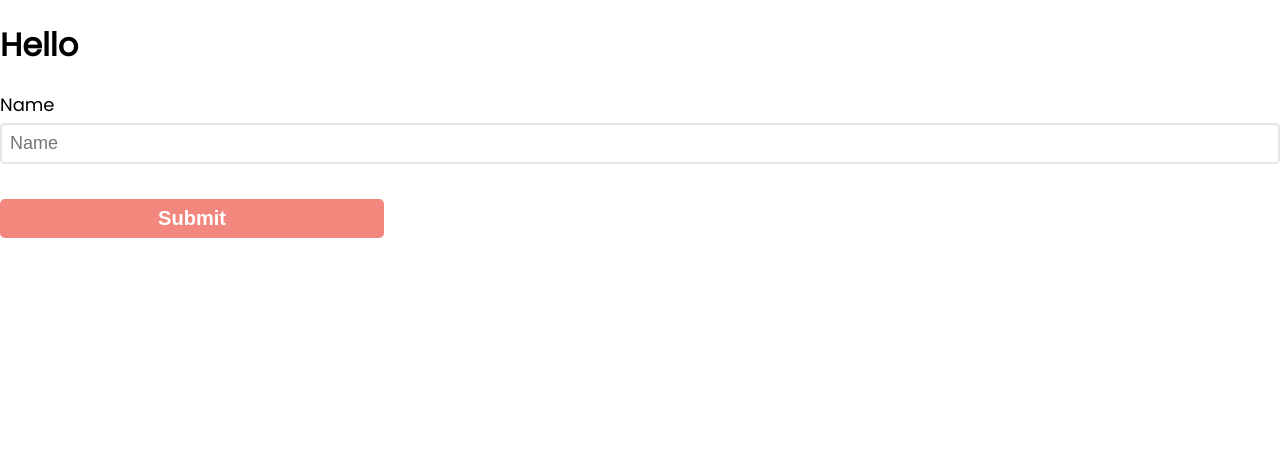
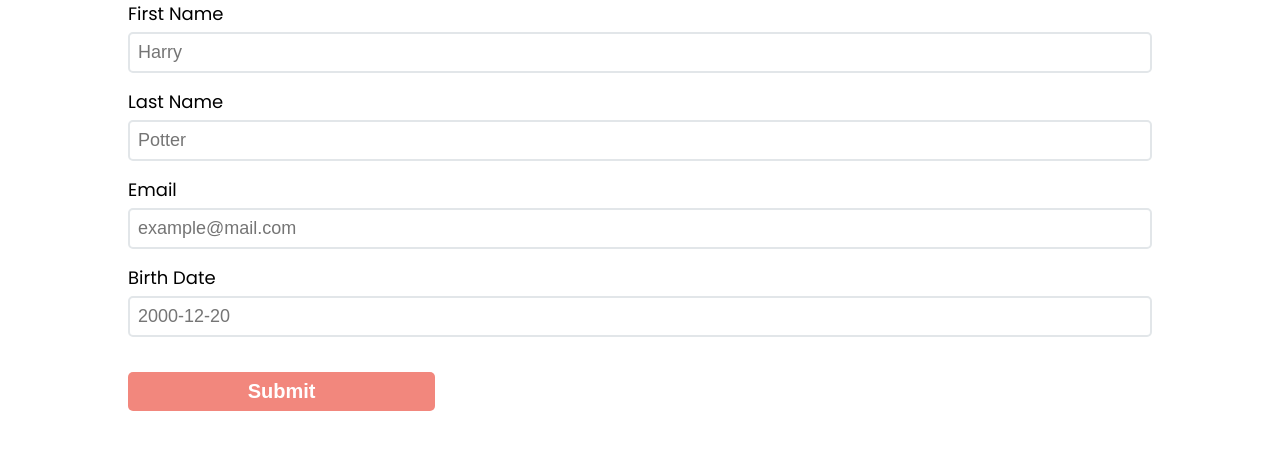
Before and after one commit to irminaj/final_task, a React (Create React App) app in the folder client/: page / in a window 1280 px wide. Shown: the top 450 px of the page. Built offline with nearby package versions, Linux system fonts and the light colour scheme.

Commit message:
Create Form component

```diff
--- a/client/src/App.js
+++ b/client/src/App.js
@@ -1,16 +1,13 @@
 import { Theme } from "./Theme";
 import GlobalCSS from "./globalStyles/GlobalStyles.style";
-import { Button } from "./components/button/Button";
-import { FormInput } from "./components/formInput/FormInput";
+import { Form } from "./features/form/Form";
 
 const App = () => {
   return (
     <div>
       <Theme>
         <GlobalCSS />
-        <h1>Hello</h1>
-        <FormInput placeholder={"Name"} text={"Name"} />
-        <Button text="Submit" />
+        <Form />
       </Theme>
     </div>
   );
--- /dev/null
+++ b/client/src/features/form/Form.jsx
@@ -0,0 +1,16 @@
+import React from "react";
+import { FormInput } from "../../components/formInput/FormInput";
+import { Button } from "../../components/button/Button";
+import { FormStyle } from "./Form.style";
+
+export const Form = () => {
+  return (
+    <FormStyle>
+      <FormInput text={"First Name"} placeholder={"Harry"} />
+      <FormInput text={"Last Name"} placeholder={"Potter"} />
+      <FormInput text={"Email"} placeholder={"example@mail.com"} />
+      <FormInput text={"Birth Date"} placeholder={"2000-12-20"} />
+      <Button text="Submit" />
+    </FormStyle>
+  );
+};
--- /dev/null
+++ b/client/src/features/form/Form.style.jsx
@@ -0,0 +1,6 @@
+import { styled } from "styled-components";
+
+export const FormStyle = styled.form`
+  width: 80%;
+  margin: 0 auto;
+`;
```
